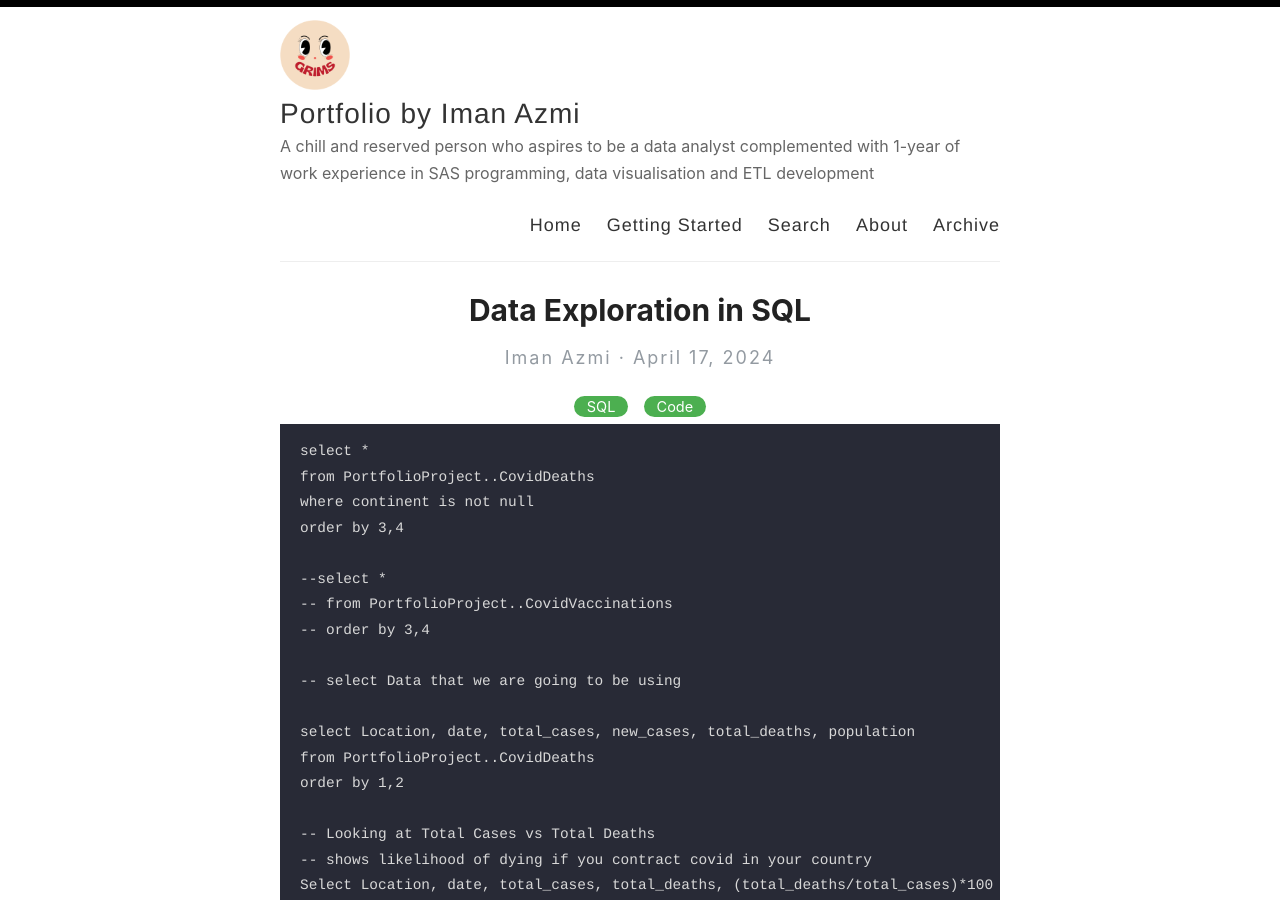
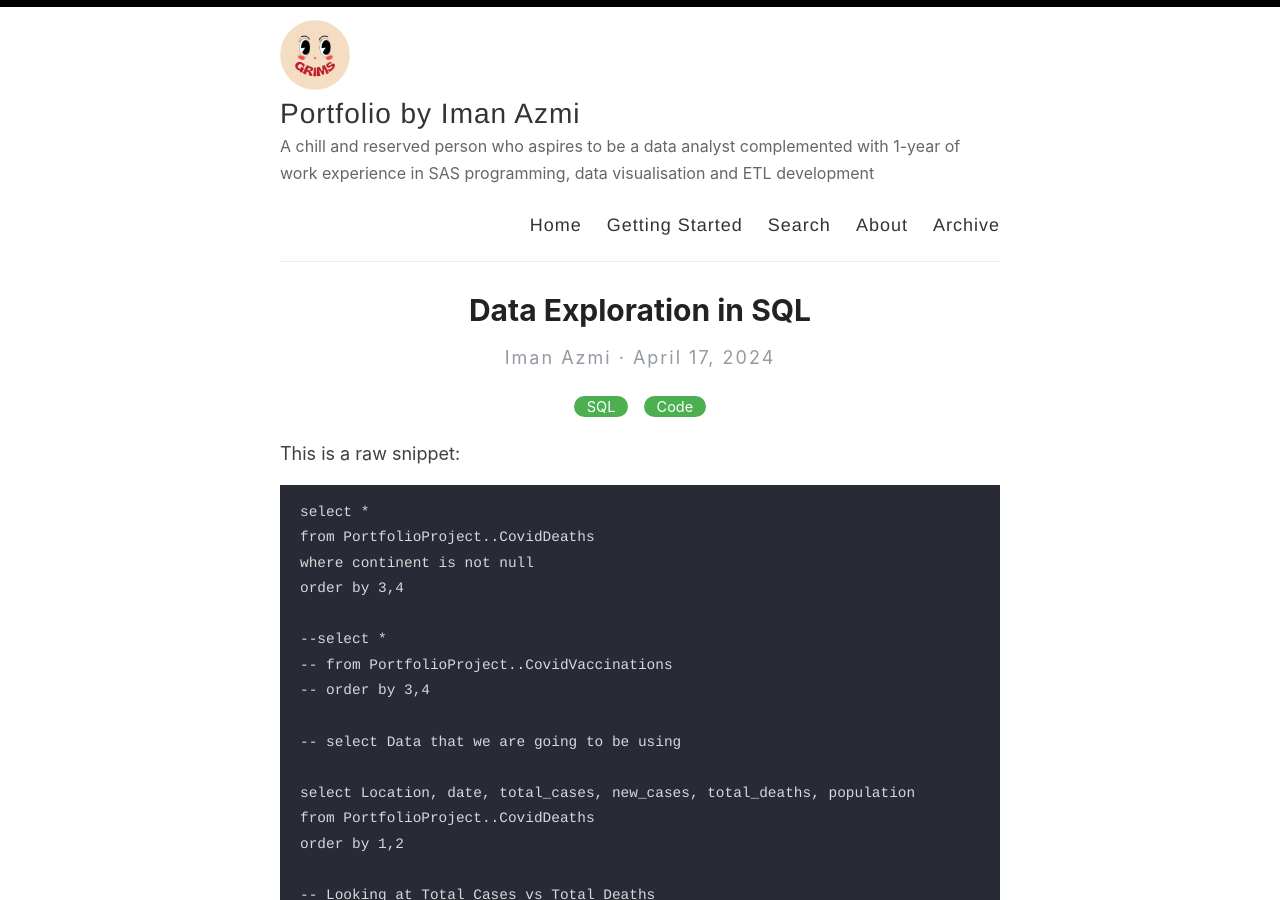
Before and after one commit to imanazmi/squidge, a Jekyll site: the page built from _posts/2024-04-17-dataexploration-sql.md, in a window 1280 px wide and 900 px high. Built offline with Jekyll 4.4.1, drawn with Linux system fonts in a browser that asks for light colours.

Commit message:
Update 2024-04-17-dataexploration-sql.md

````diff
--- a/_posts/2024-04-17-dataexploration-sql.md
+++ b/_posts/2024-04-17-dataexploration-sql.md
@@ -4,6 +4,7 @@ title:  Data Exploration in SQL
 categories: [SQL,Code]
 ---
 
+This is a raw snippet:
 ```
 select *
 from PortfolioProject..CovidDeaths
````
